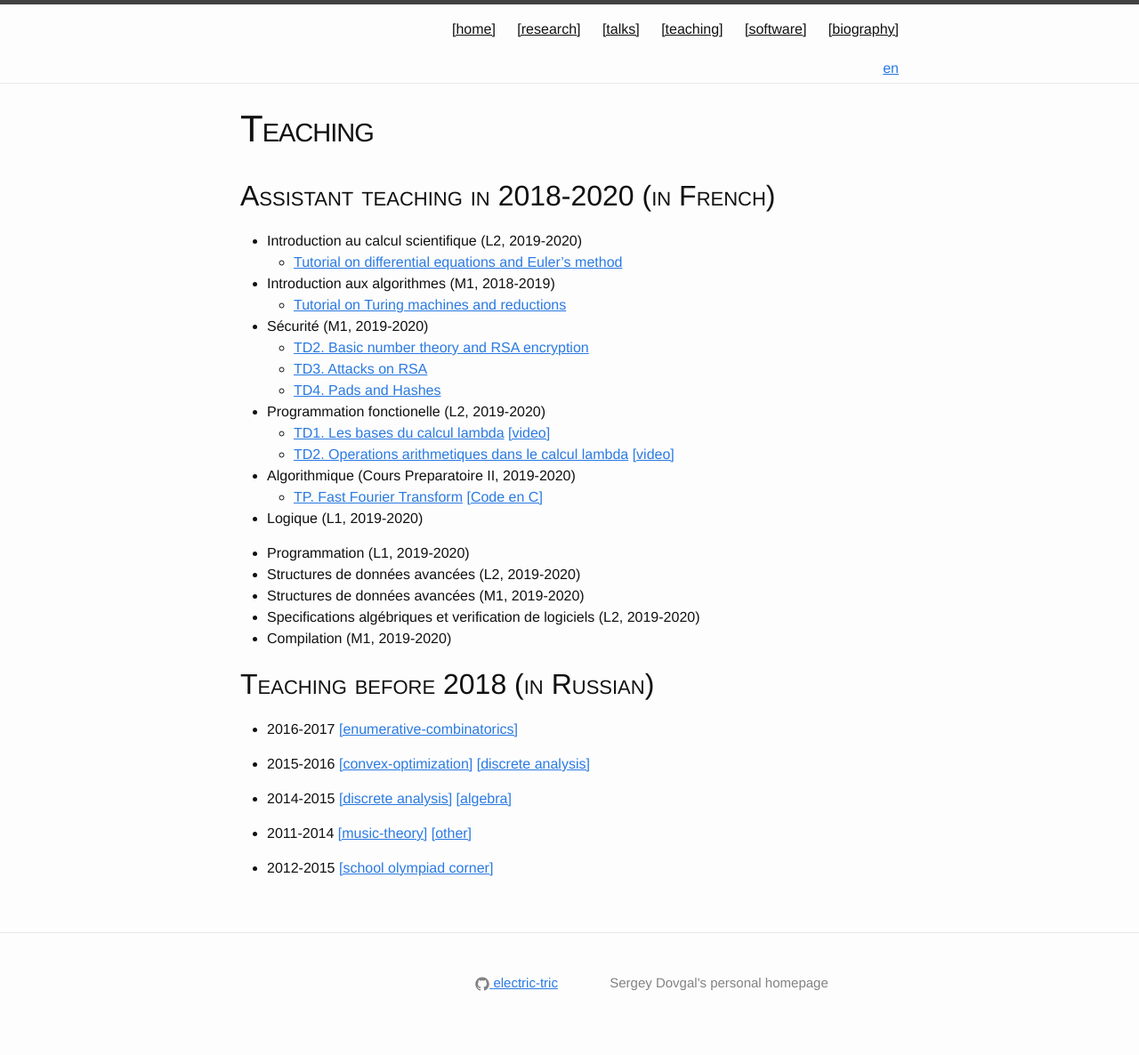
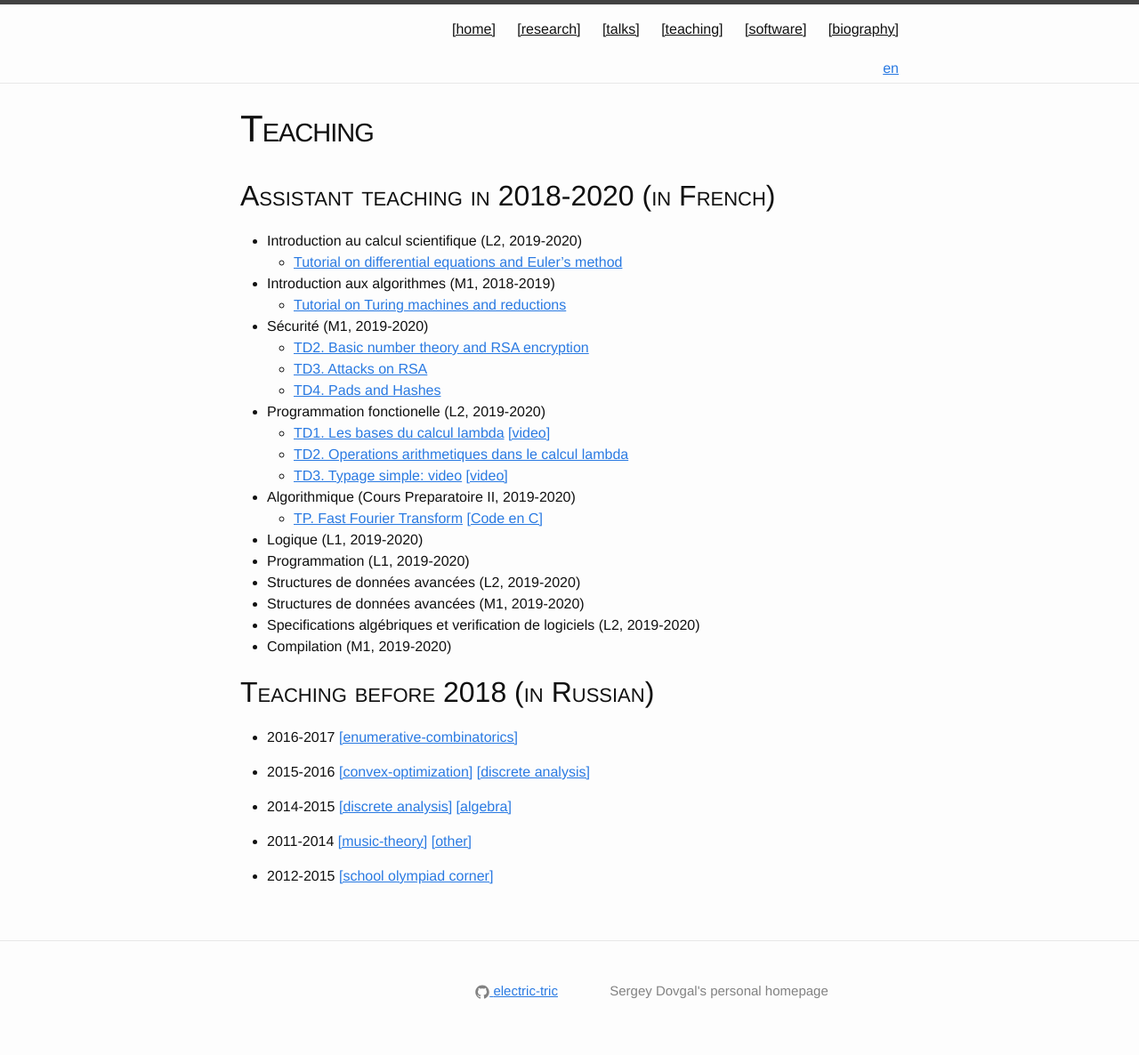
Before and after one commit to Sergey-A-Dovgal/sergey-a-dovgal.github.io, a Jekyll site: the page built from teaching.md, in a window 1280 px wide. Shown: the whole page at 89% size. Built offline with Jekyll 4.4.1, drawn with Linux system fonts in a browser that asks for light colours.

Commit message:
Simply-typed lambda terms (funcprog)

```diff
--- a/teaching.md
+++ b/teaching.md
@@ -25,6 +25,7 @@ and Euler's method](files/teach/l2-spi-td5.pdf)
     * [TD1. Les bases du calcul lambda](files/teach/l1-ocaml-td1.pdf)
 [[video]](https://www.youtube.com/watch?v=QHhPxGjp_Bs)
     * [TD2. Operations arithmetiques dans le calcul lambda](files/teach/m1-ocaml-td2.pdf)
+    * [TD3. Typage simple: video](https://www.youtube.com/watch?v=boVjNrI1gU0)
 [[video]](https://youtu.be/1l4InelfLZI)
 
 * Algorithmique (Cours Preparatoire II, 2019-2020)
@@ -32,7 +33,6 @@ and Euler's method](files/teach/l2-spi-td5.pdf)
     [[Code en C]](files/teach/cpii-fft.pdf)
 
 * Logique (L1, 2019-2020)
-
 * Programmation (L1, 2019-2020)
 * Structures de données avancées (L2, 2019-2020)
 * Structures de données avancées (M1, 2019-2020)
```
